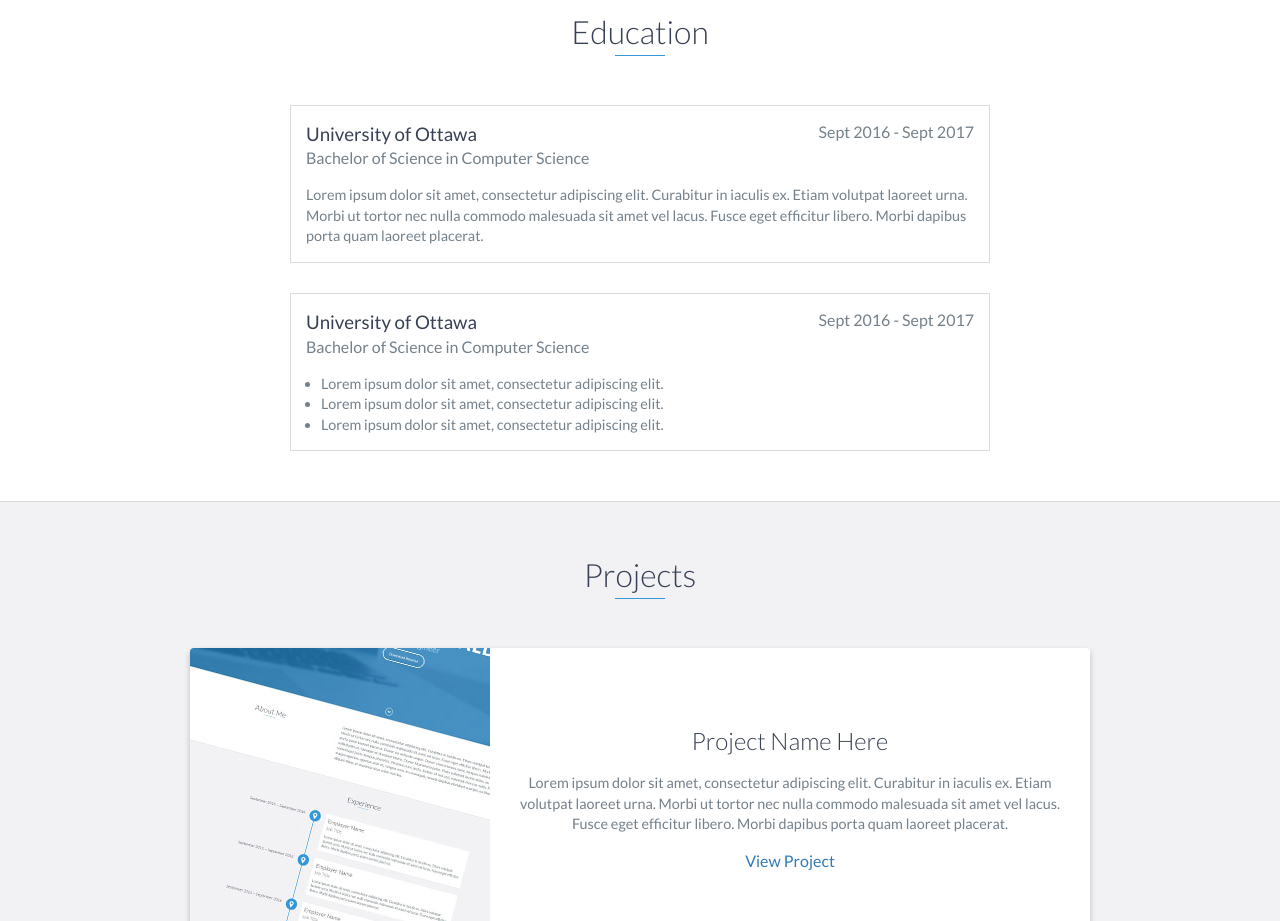
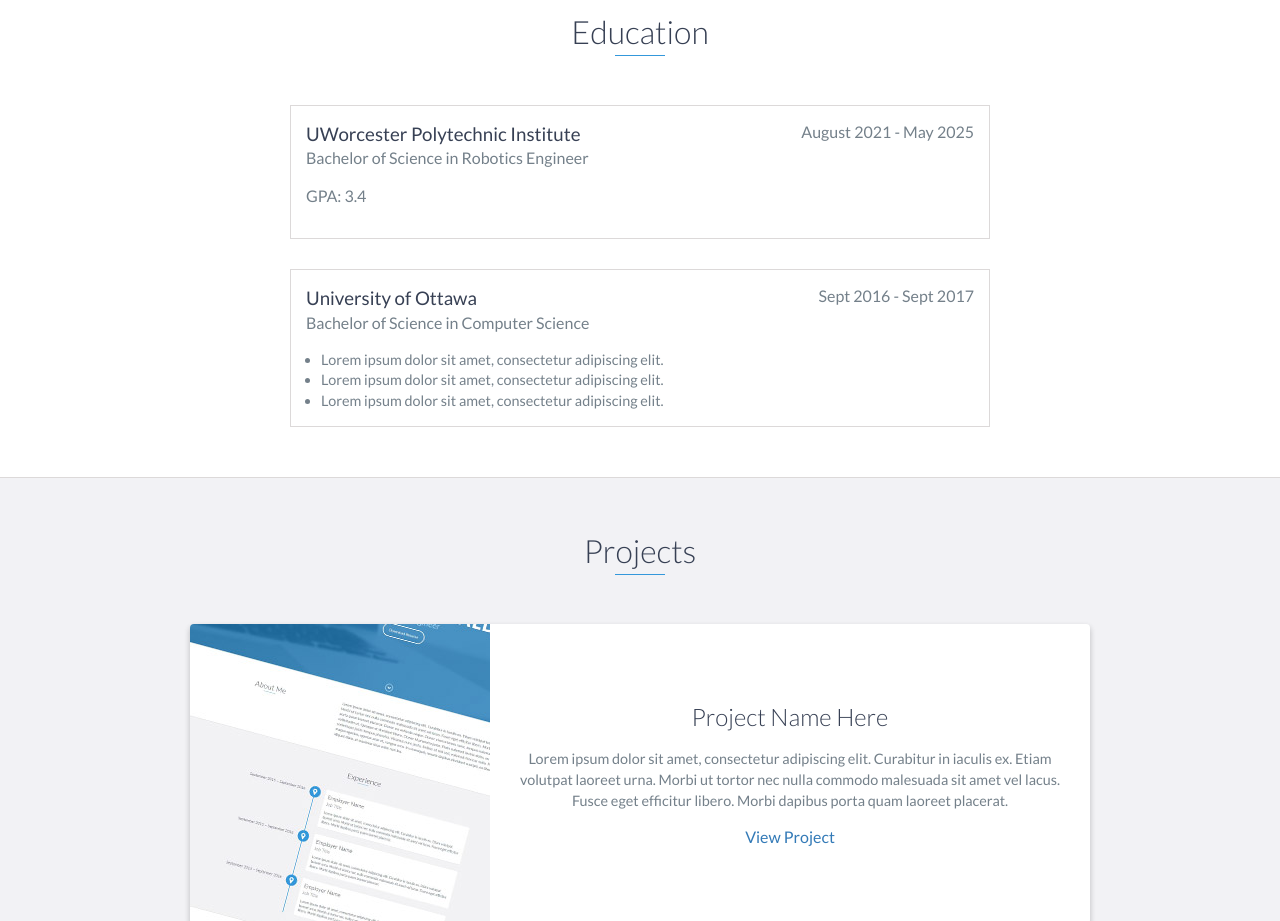
Before and after one commit to somguynamedseb/somguynamedseb.github.io, a website: page index.html in a window 1280 px wide. Shown: the part 1960-2881 px from the top of the page. Drawn offline with nearby package versions, Linux system fonts and the light colour scheme.

Commit message:
Education change

```diff
--- a/index.html
+++ b/index.html
@@ -116,11 +116,12 @@
     <div id="education">
         <h2 class="heading">Education</h2>
         <div class="education-block">
-            <h3>University of Ottawa</h3>
-            <span class="education-date">Sept 2016 - Sept 2017</span>
-            <h4>Bachelor of Science in Computer Science</h4>
+            <h3>UWorcester Polytechnic Institute</h3>
+            <span class="education-date">August 2021 - May 2025</span>
+            <h4>Bachelor of Science in Robotics Engineer</h4>
+            <h4>GPA: 3.4</h4>
             <p>
-                Lorem ipsum dolor sit amet, consectetur adipiscing elit. Curabitur in iaculis ex. Etiam volutpat laoreet urna. Morbi ut tortor nec nulla commodo malesuada sit amet vel lacus. Fusce eget efficitur libero. Morbi dapibus porta quam laoreet placerat.
+
             </p>
         </div>
         <!-- End .education-block -->
```
